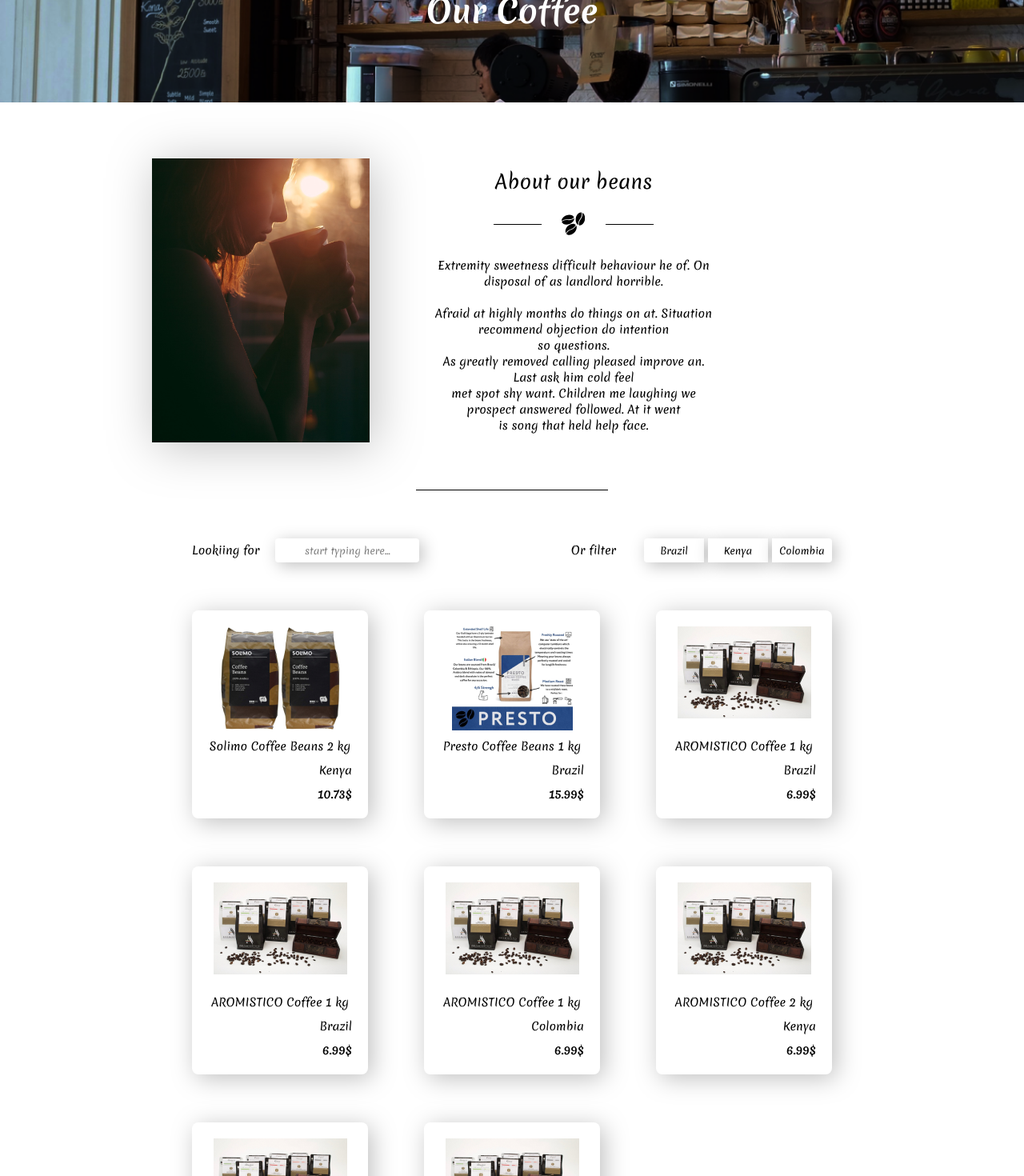
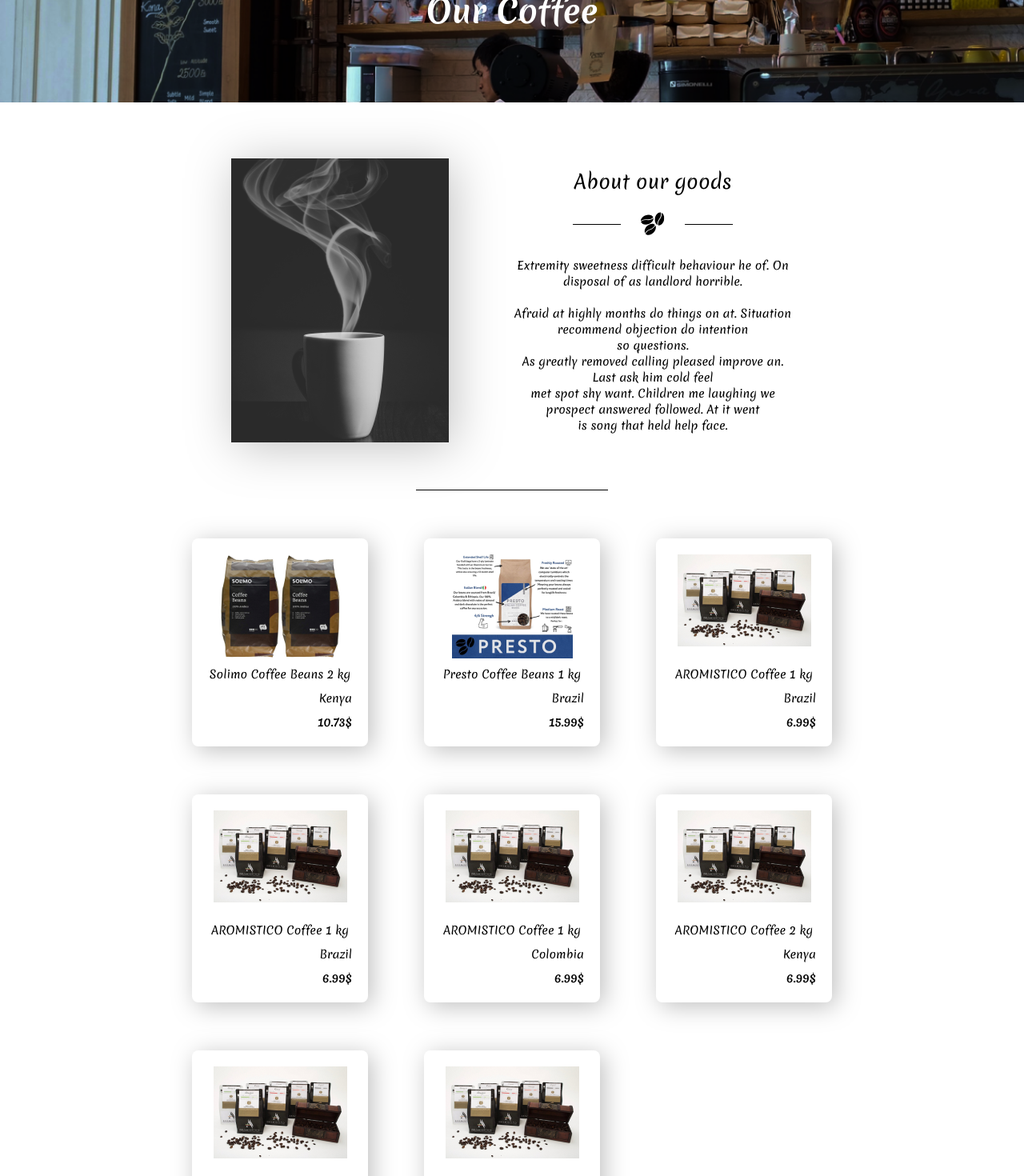
Before and after one commit to bagtirr/CoffeeShop, a React (Create React App) app: page / in a window 1280 px wide. Shown: the part 140-1610 px from the top of the page at 80% size. Built offline with nearby package versions, Linux system fonts and the light colour scheme; data requests are answered from the project's data file.

Commit message:
Our Goods Page created
-Created component for Goods Page
-style fixes

```diff
--- a/src/components/App/App.jsx
+++ b/src/components/App/App.jsx
@@ -5,6 +5,7 @@
 import HomePage from "../../pages/HomePage/HomePage";
 import CoffeePage from "../../pages/CoffeePage/CoffeePage";
 import ProductPage from "../../pages/ProductPage/ProductPage";
+import GoodsPage from "../../pages/GoodsPage/GoodsPage";
 
 import "./App.scss";
 
@@ -12,9 +13,10 @@
     return (
         <Fragment>
             <Header />
-            <CoffeePage />
+            {/* <CoffeePage /> */}
             {/* <HomePage /> */}
             {/* <ProductPage /> */}
+            <GoodsPage />
             <Footer />
         </Fragment>
     );
--- a/src/layouts/About/About.scss
+++ b/src/layouts/About/About.scss
@@ -1,6 +1,7 @@
 .about__container {
     position: relative;
     display: flex;
+    justify-content: center;
     align-items: center;
     gap: 80px;
     padding: 70px 0 60px 0;
--- /dev/null
+++ b/src/pages/GoodsPage/GoodsPage.jsx
@@ -0,0 +1,29 @@
+import { Fragment, useEffect } from "react";
+import { useDispatch, useSelector } from "react-redux";
+import CoffeeList from "../../components/CoffeeList/CoffeeList";
+import About from "../../layouts/About/About";
+import { fetchCoffee, selectAll } from "../../store/coffee/coffeeSlice";
+
+import "./GoodsPage.scss";
+
+const GoodsPage = () => {
+    const dispatch = useDispatch();
+    const coffee = useSelector(state => selectAll(state));
+
+    useEffect(() => {
+        dispatch(fetchCoffee());
+    }, []);
+
+    return (
+        <Fragment>
+            <About title="About our goods" img="coffee-cup" />
+            <section className="products">
+                <div className="container products__container">
+                    <CoffeeList data={coffee} />
+                </div>
+            </section>
+        </Fragment>
+    );
+};
+
+export default GoodsPage;
--- a/src/styles/index.scss
+++ b/src/styles/index.scss
@@ -20,6 +20,10 @@
     margin: 0 auto;
 }
 
+.products__container {
+    padding: 60px 0 30px 0;
+}
+
 .title {
     font-weight: 400;
     font-size: 24px;
```
Also changed, not shown: src/pages/GoodsPage/GoodsPage.scss (added).
